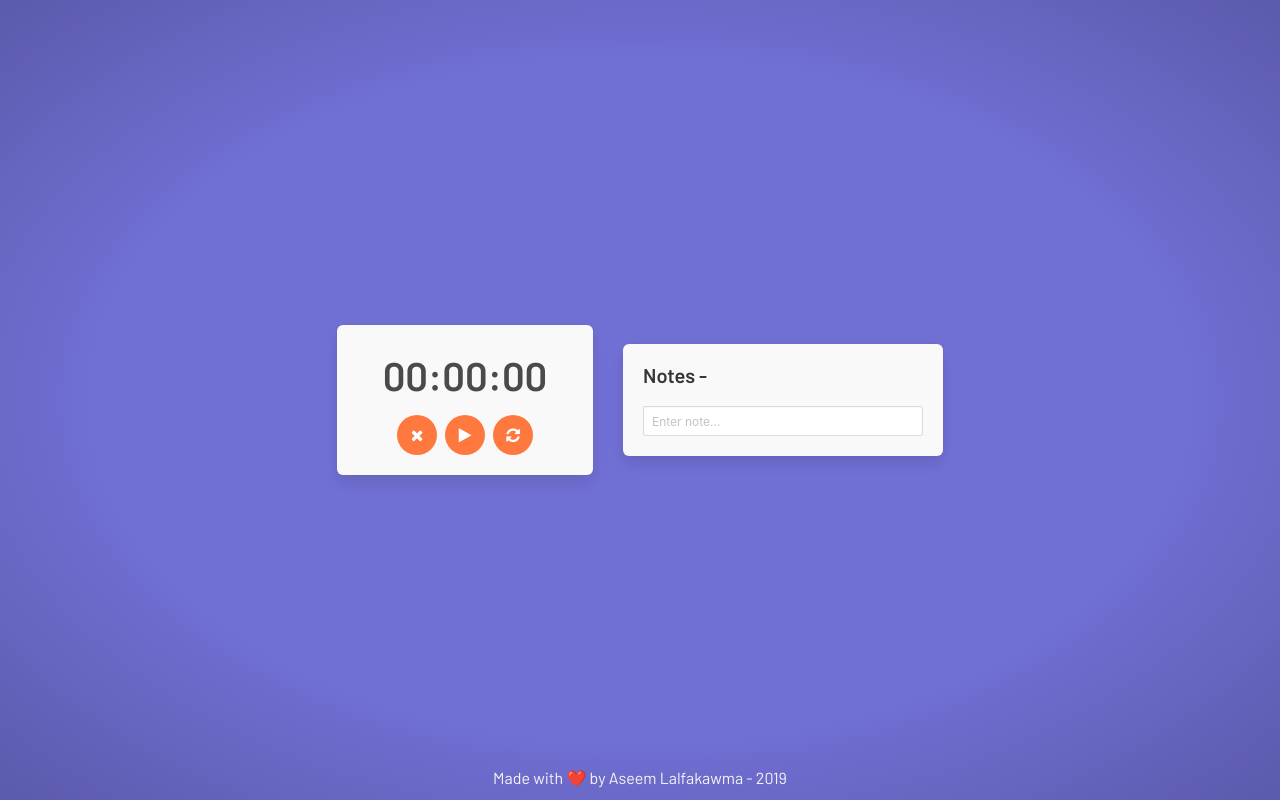
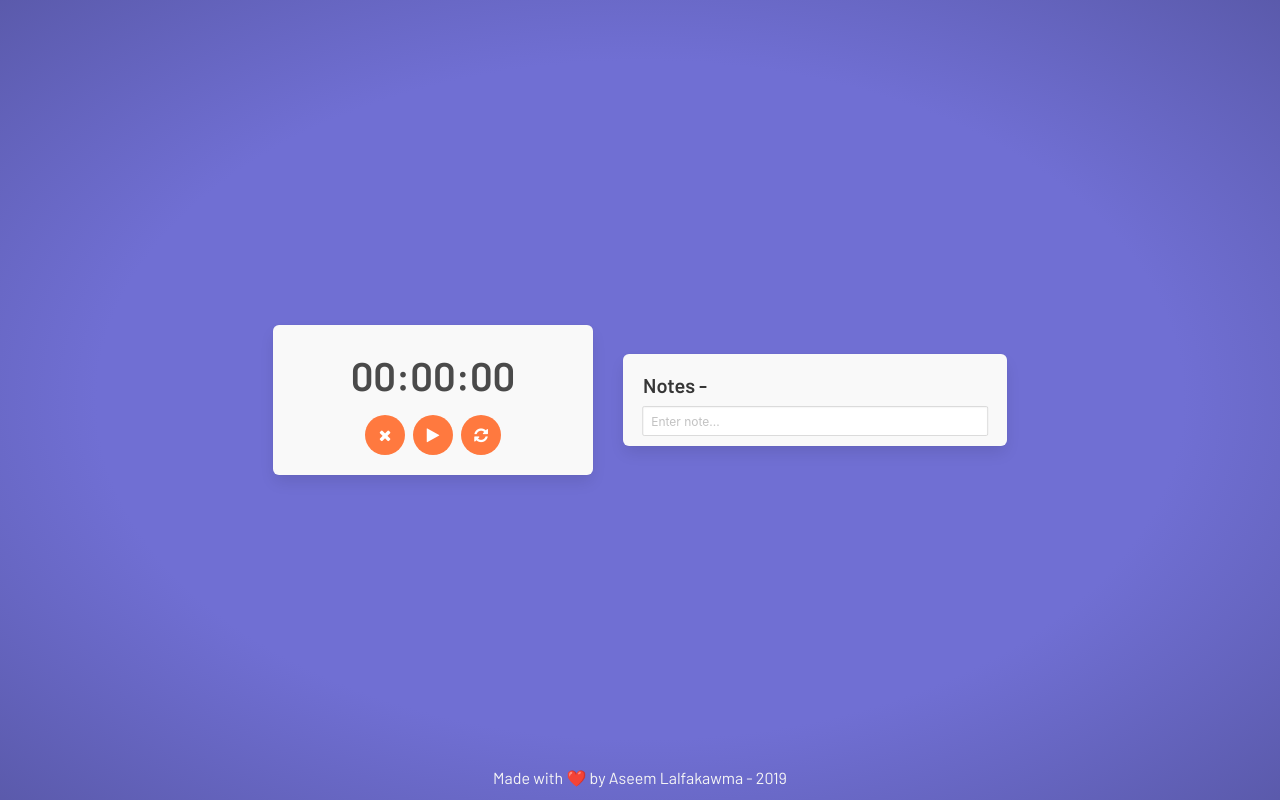
Before and after one commit to alalfakawma/wtimer, a React (Create React App) app: page / in a window 1280 px wide. Both pictures are taken after a click on the element 592 px from the left and 435 px from the top of the page. Built offline with nearby package versions, Linux system fonts and the light colour scheme.

Commit message:
Changed up some note styling

```diff
--- a/src/components/Note.js
+++ b/src/components/Note.js
@@ -16,7 +16,7 @@ class Note extends React.Component {
 			const note = e.target.value;
 			const time = this.props.getTime();
 			const notes = this.state.notes;
-			notes.push({
+			notes.unshift({
 				'note': note,
 				'time': time.format('HH:mm:ss')
 			});
@@ -56,16 +56,23 @@ class Note extends React.Component {
 	render() {
 		return (
 			<div className={`box note-holder animated bounceInRight ${this.props.className}`}>
-				<div className="title is-5 m-b-20">Notes -</div>
+				<div className={`title is-5 ${this.state.notes.length ? 'm-b-20' : 'm-b-30'}`}>Notes -</div>
+					<div className={`notes-container ${!this.state.notes.length ? 'is-hidden' : ''}`}>
 						{ this.state.notes.map((note, i) => {
 							return (
+								<React.Fragment>
 									<div className="columns" key={i}>
-								<div className="column is-three-quarters p-t-0 p-b-0">{note.note}</div>
+										<div className="column is-three-quarters p-t-0 p-b-0">
+											<p>{note.note}</p>
+										</div>
 										<div className="column has-text-right p-t-0 p-b-0">{note.time}</div>
 									</div>
+									<hr className="m-b-20 m-t-0"/>
+								</React.Fragment>
 							);
 						}) }
-				<input ref={ this.noteInput } type="text" placeholder="Enter note..." className="input is-small" onKeyPress={ this.saveNote }/>
+					</div>
+				<input ref={ this.noteInput } type="text" placeholder="Enter note..." className="input is-small note-input" onKeyPress={ this.saveNote }/>
 			</div>
 		);
 	}
--- a/src/scss/index.scss
+++ b/src/scss/index.scss
@@ -49,12 +49,39 @@ body {
 	background: $boxbg;
 }
 
+::webkit-scrollbar {
+	width: 5px;
+}
+
 .box.note-holder {
-	width: 25%;
+	min-width: 30%;
+	max-width: 35%;
+	max-height: 70vh;
+	position: relative;
+
+	& .notes-container {
+		overflow-x: hidden;
+		overflow-y: scroll;
+		max-height: 50vh;
+		padding: 15px 0;
+		margin-bottom: 20px;
+	}
+
+	& input.note-input {
+		width: 90%;
+		position: absolute;
+		bottom: 10px;
+		left: 50%;
+		transform: translateX(-50%);
+	}
+
+	& hr:last-of-type {
+		margin: 0 !important;
+	}
 }
 
 .box.timer-holder {
-	width: 20%;
+	width: 25%;
 
 	& .time {
 		font-size: 250%;
@@ -68,3 +95,7 @@ body {
 .button {
 	border-radius: 50%;
 }
+
+p {
+	word-wrap: break-word;
+}
```
Lines whose indentation alone changed are shown as unchanged.
